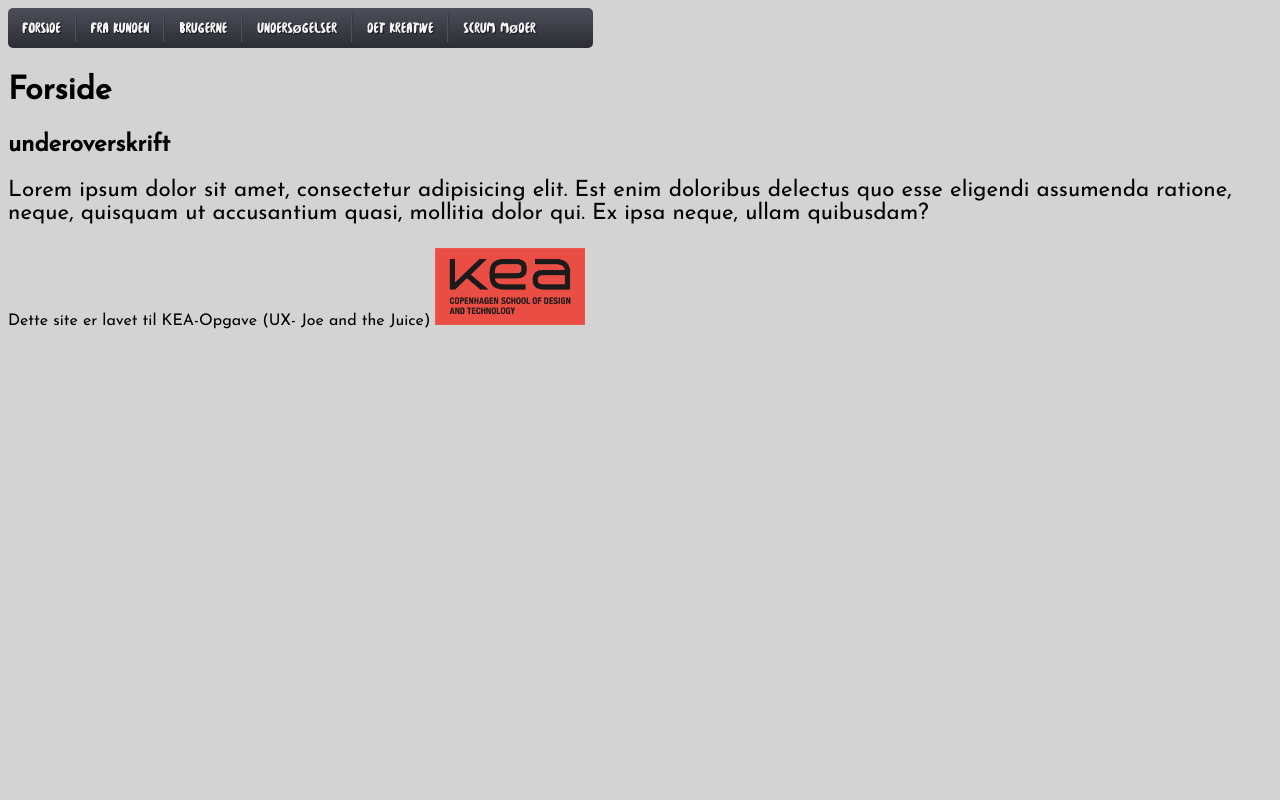
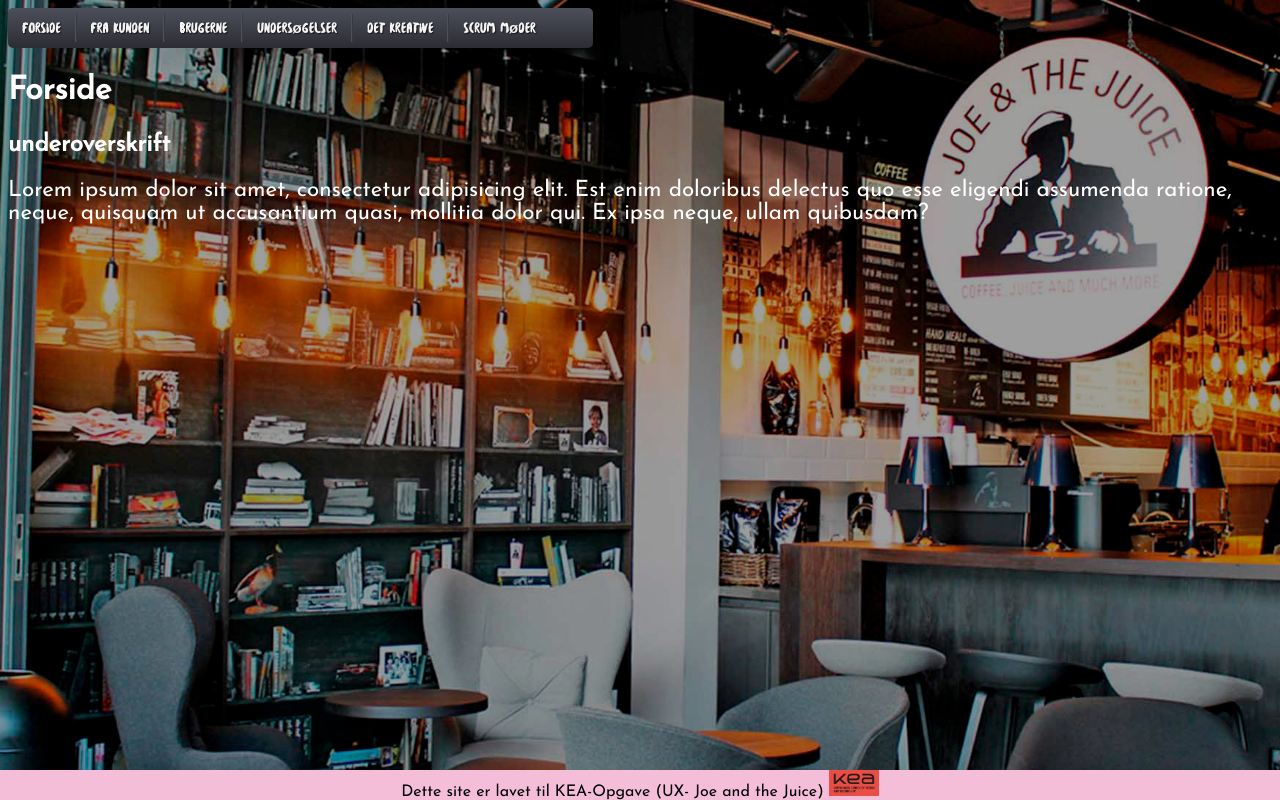
Before and after one commit to soer145a/JoeAndTheJuice, a plain HTML site: page index.html in a window 1280 px wide. Drawn offline with Linux system fonts and the light colour scheme.

Commit message:
baggrund fix

```diff
--- a/style.css
+++ b/style.css
@@ -1,5 +1,5 @@
 .logo_kea {
-    width: 150px;
+	width: 50px;
 }
 
 .menu,
@@ -119,21 +119,30 @@
 p {
 	font-size: 1.4em;
 	font-family: 'Josefin Sans', sans-serif;
+	color: white;
 }
 
 footer {
 	font-size: 1em;
 	font-family: 'Josefin Sans', sans-serif;
+	color: white;
 }
 
 h1 {
 	font-size: 2em;
 	font-family: 'Josefin Sans', sans-serif;
+	color: white;
+}
+
+h2 {
+	color: white;
 }
 
 body {
-    background-color: lightgrey;
+	background-image: url(assets/Joe_baggrund.jpg);
 	font-family: 'Josefin Sans', sans-serif;
+	background-repeat: ;
+	background-size: 110%;
 }
 
 video {
@@ -148,3 +157,16 @@ video {
 	font-style: normal;
 
 }
+
+li {
+	color: white;
+}
+
+footer {
+	position: fixed;
+	left: 0;
+	bottom: 0;
+	width: 100%;
+	background-color: #f4bed8;
+	color: black;
+	text-align: center;
```
Lines whose indentation alone changed are shown as unchanged.
